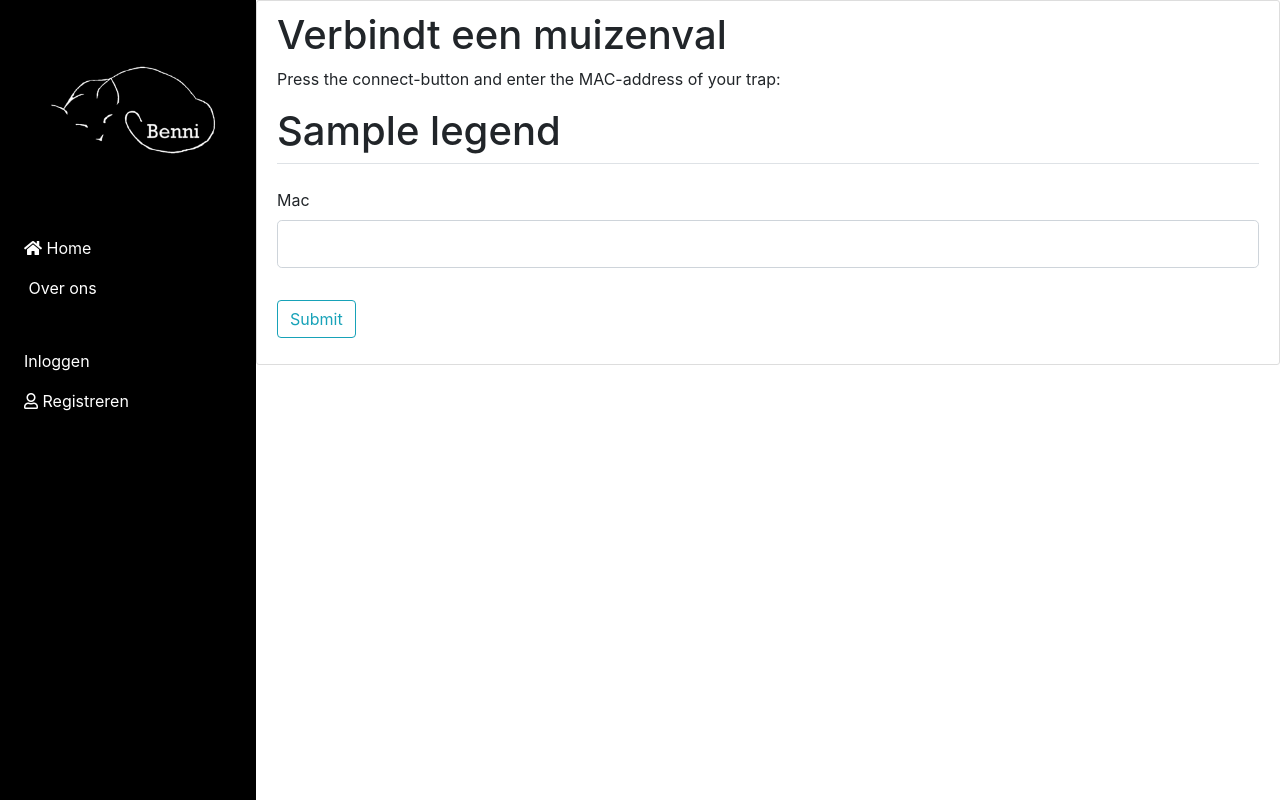
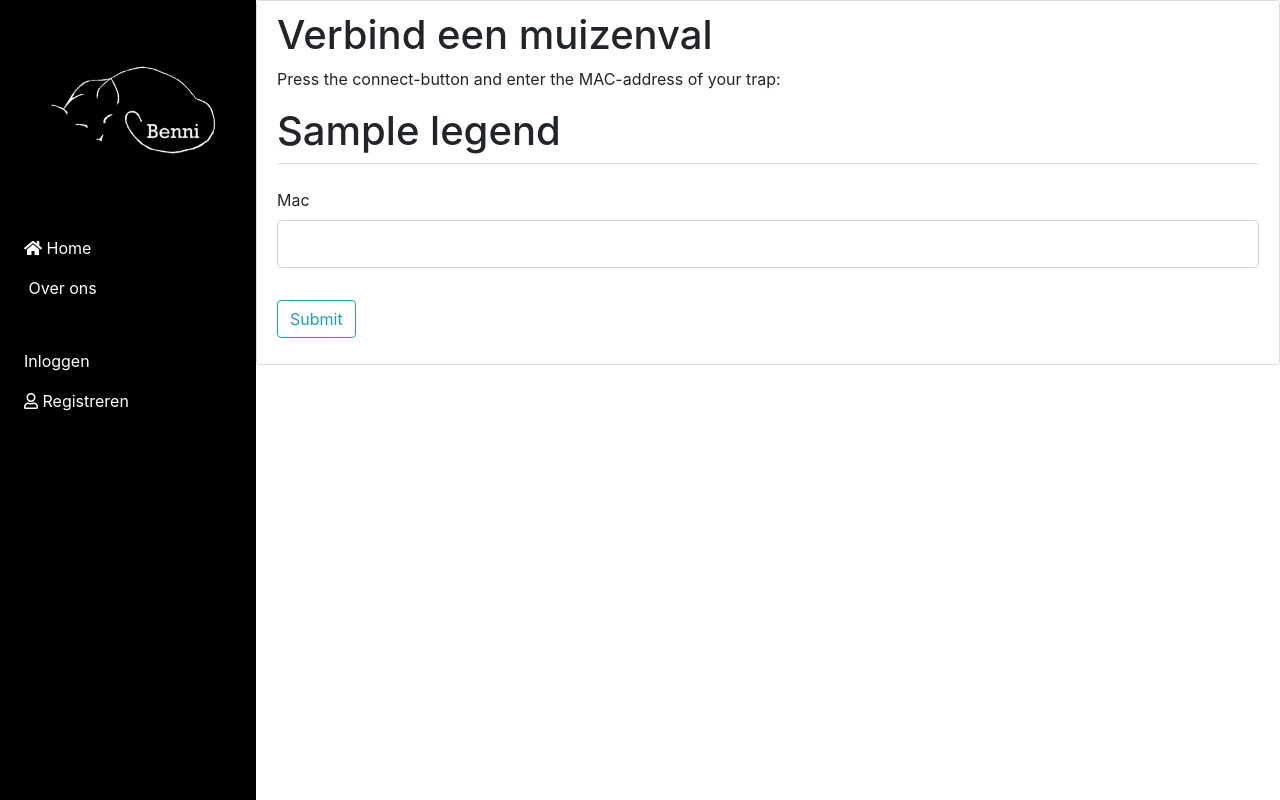
Before and after one commit to friedelschoen/iot-project, a Flask app: template server/templates/connect.html in a window 1280 px wide. Run offline with Flask 2, Linux system fonts and the light colour scheme; the template is opened without the code that fills it: most values are stand-ins (such as "Sample title", 1, 10 or a date in 2020); form fields are guessed from the names that the template uses; some libraries are stand-ins or nearby versions.

Commit message:
Update connect.html
spellingcheck

```diff
--- a/server/templates/connect.html
+++ b/server/templates/connect.html
@@ -2,7 +2,7 @@
 {% block content %}
 <article class="media content-section">
 <div class="media-body">
-	<h1>Verbindt een muizenval</h1>
+	<h1>Verbind een muizenval</h1>
 	<p>Press the connect-button and enter the MAC-address of your trap:</p>
 	<form method="POST" action="">
 		{{ form.hidden_tag() }}
```
